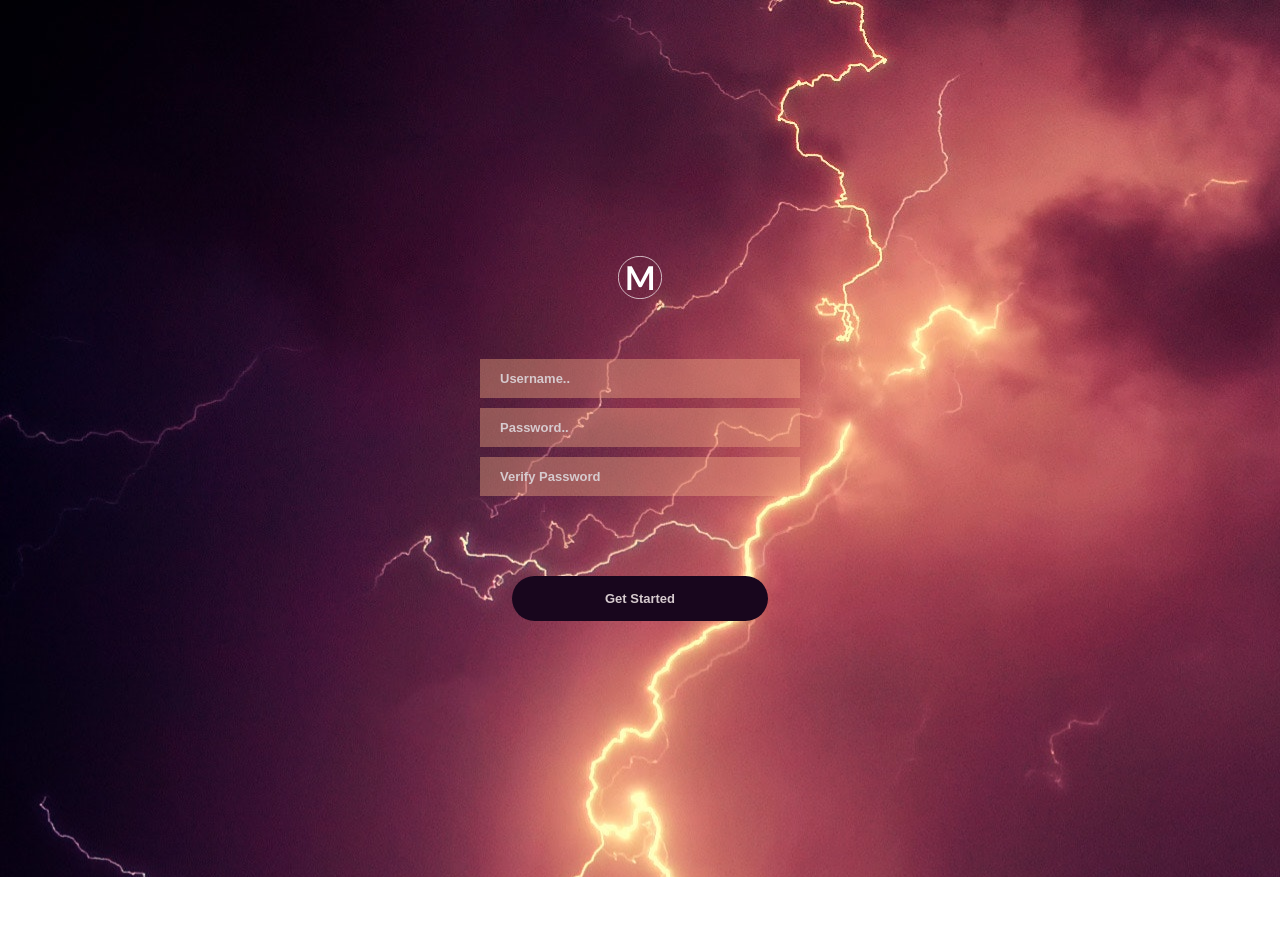
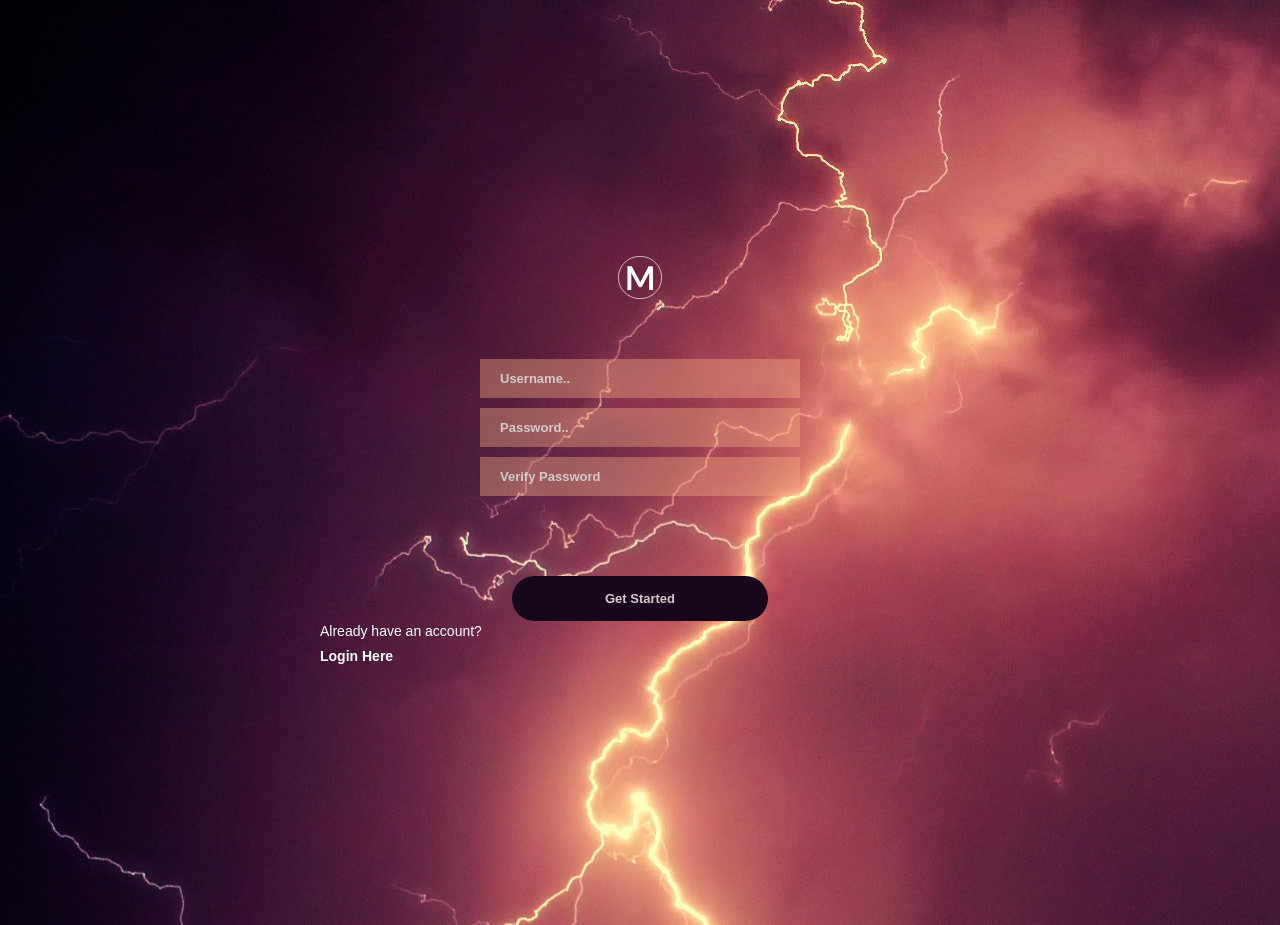
Before and after one commit to django-lambda-mud/client, a React (Create React App) app in the folder rpg_game/: page /register in a window 1280 px wide. Before the commit the page ends 877 px from the top, so only its background shows below. Built offline with nearby package versions, Linux system fonts and the light colour scheme.

Commit message:
add hint to login and registration pages

```diff
--- a/rpg_game/src/components/Auth/Login.js
+++ b/rpg_game/src/components/Auth/Login.js
@@ -3,6 +3,7 @@ import { connect } from "react-redux";
 import { doLogIn } from "../../store/actions/authenticationActions";
 import {Link } from "react-router-dom";
 import img from '../../assets/clouds-dark-lightning-1118869.jpg'
+// eslint-disable-next-line
 import logo from '../../assets/M.svg'
 import styled from 'styled-components'
 
@@ -51,10 +52,9 @@ class Login extends React.Component {
               placeholder="Password"
             />
             <button onClick={this.login}>Resume Game</button>
+            <p>Dont have an account with us?</p> <Link to="/register"><span>Register Here</span></Link>
           </div>
         </div>
-        {/* <p>Dont have an Account ?</p>
-        <Link to="/register">Register</Link> */}
       </LoginWrapper>
     );
   }
@@ -112,6 +112,21 @@ const LoginWrapper = styled.div`
         font-weight: bold;
         cursor: pointer;
       }
+
+      p {
+        font-size: 14px;
+      }
+
+      span {
+        font-size: 14px;
+        font-weight: bold;
+      }
+
+      span {
+        &:hover {
+          color: #d6cace;
+        }
+      }
     }
   }
 `;
--- a/rpg_game/src/components/Auth/Register.js
+++ b/rpg_game/src/components/Auth/Register.js
@@ -1,7 +1,7 @@
 import React from "react";
 import { connect } from "react-redux";
 import { doSignUp } from "../../store/actions/authenticationActions";
-
+import {Link } from "react-router-dom";
 import img from '../../assets/clouds-dark-lightning-1118869.jpg'
 import logo from '../../assets/M.svg'
 import styled from 'styled-components'
@@ -69,6 +69,7 @@ class Register extends React.Component {
               placeholder="Verify Password"
             />
             <button onClick={this.register}>Get Started</button>
+            <p>Already have an account?</p> <Link to="/"><span>Login Here</span></Link>
           </div>
         </div>
       </RegisterWrapper>
@@ -129,6 +130,21 @@ const RegisterWrapper = styled.div`
         font-weight: bold;
         cursor: pointer;
       }
+
+      p {
+        font-size: 14px;
+      }
+
+      span {
+        font-size: 14px;
+        font-weight: bold;
+      }
+
+      span {
+        &:hover {
+          color: #d6cace;
+        }
+      }
     }
   }
 `;
--- a/rpg_game/src/components/Dashboard/Character/Character.js
+++ b/rpg_game/src/components/Dashboard/Character/Character.js
@@ -8,9 +8,15 @@ import styled from "styled-components";
 import { connect } from "react-redux";
 import { chooseCharacter } from "../../../store/actions/characterActions";
 import { withRouter } from "react-router-dom";
+import img from '../../../assets/clouds-dark-lightning-1118869.jpg'
 
 const StyledCharacter = styled.div`
-
+  background-image: url(${img});
+  background-repeat: no-repeat;
+  min-height: 100vh;
+  height: auto;
+  display: flex;
+  flex-direction: column;
 `;
 
 class Character extends React.Component {
```
